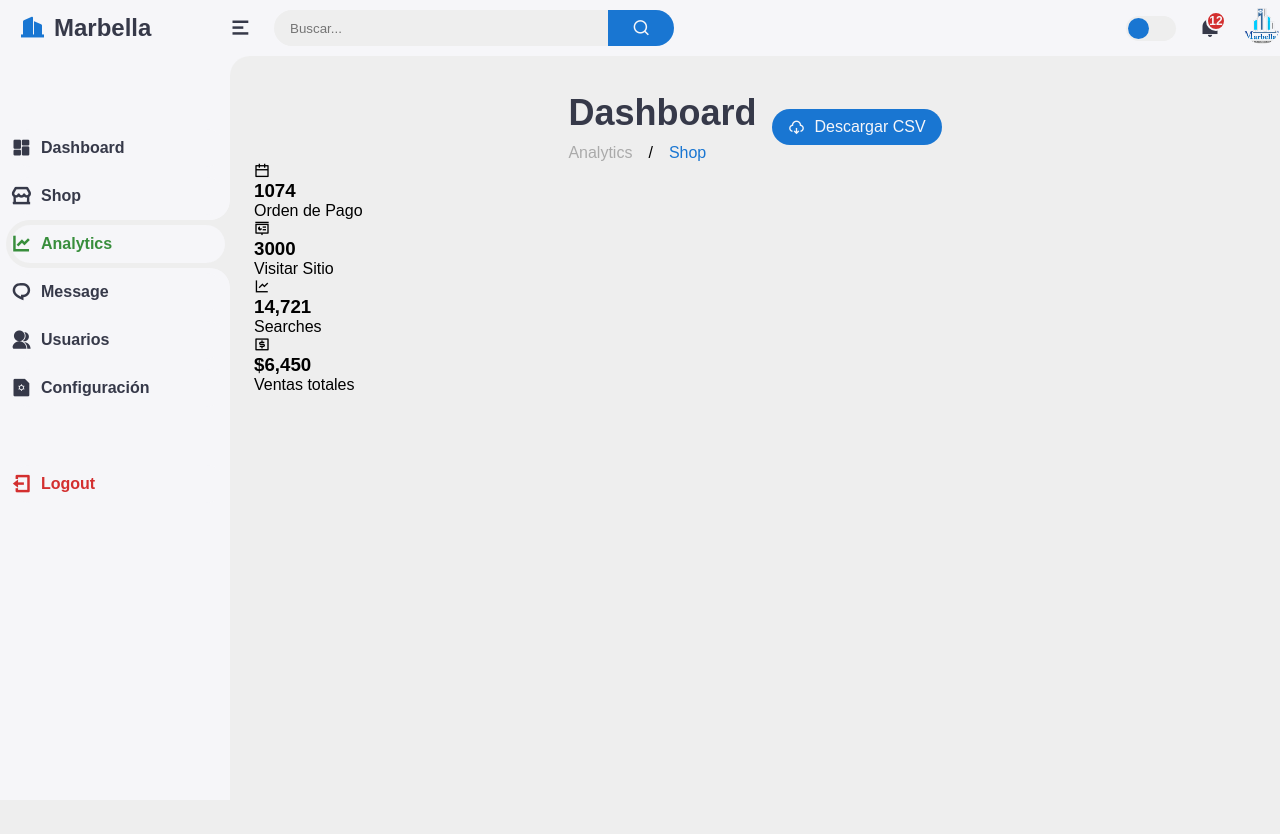
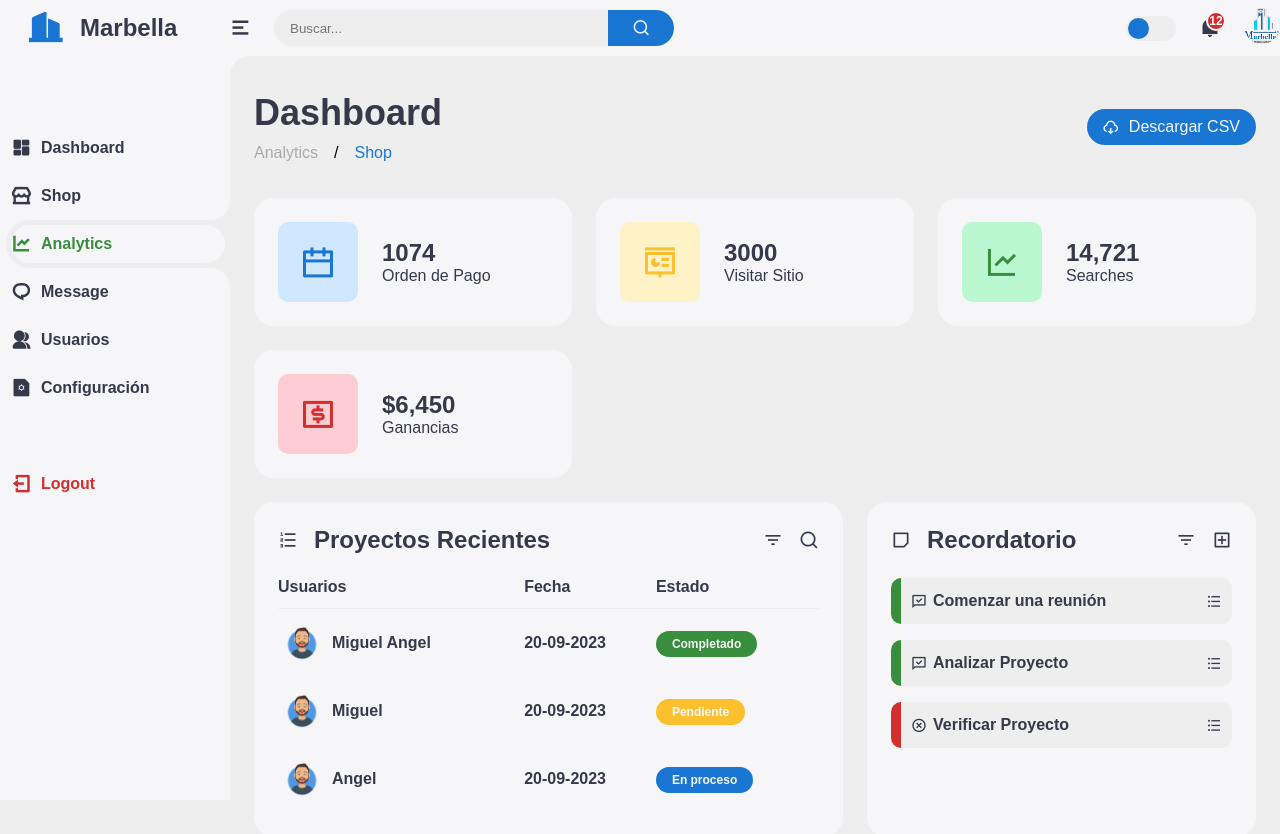
Before and after one commit to MiguelRequenaR/ConstrutoraMarbella, a React (Vite) app: page /dashboard in a window 1280 px wide. Shown: the top 834 px of the page. Before the commit the page ends 800 px from the top, so only its background shows below. Built offline with nearby package versions, Linux system fonts and the light colour scheme.

Commit message:
seventh commit

```diff
--- a/src/pages/Dashboard.jsx
+++ b/src/pages/Dashboard.jsx
@@ -1,6 +1,7 @@
 import 'remixicon/fonts/remixicon.css';
 import '../styles/dashboardstyle.css';
 import logoCM from '../assets/images/logoCM.png';
+import user from '../assets/images/usuario.png';
 
 function Dashboard() {
   return (
@@ -102,11 +103,96 @@ function Dashboard() {
                     <h3>
                         $6,450
                     </h3>
-                    <p>Ventas totales</p>
+                    <p>Ganancias</p>
                 </span>
                 </li>
             </ul>
 
+            <div className='bottom-data'>
+                <div className='orders'>
+                    <div className='header1'>
+                        <i className="ri-list-ordered"></i>
+                        <h3>Proyectos Recientes</h3>
+                        <i className="ri-filter-3-line"></i>
+                        <i className="ri-search-line"></i>
+                    </div>
+                    <table>
+                        <thead>
+                            <tr>
+                                <th>Usuarios</th>
+                                <th>Fecha</th>
+                                <th>Estado</th>
+                            </tr>
+                        </thead>
+                        <tbody>
+                            <tr>
+                                <td>
+                                    <img src={user} alt="" />
+                                    <p>Miguel Angel</p>
+                                </td>
+                                <td>20-09-2023</td>
+                                <td>
+                                    <span className='estado completado'>Completado</span>
+                                </td>
+                            </tr>
+                            <tr>
+                                <td>
+                                    <img src={user} alt="" />
+                                    <p>Miguel</p>
+                                </td>
+                                <td>20-09-2023</td>
+                                <td>
+                                    <span className='estado pendiente'>Pendiente</span>
+                                </td>
+                            </tr>
+                            <tr>
+                                <td>
+                                    <img src={user} alt="" />
+                                    <p>Angel</p>
+                                </td>
+                                <td>20-09-2023</td>
+                                <td>
+                                    <span className='estado proceso'>En proceso</span>
+                                </td>
+                            </tr>
+                        </tbody>
+                    </table>
+                </div>
+
+                <div className="alert">
+                    <div className="header1">
+                        <i className="ri-sticky-note-2-line"></i>
+                        <h3>Recordatorio</h3>
+                        <i className="ri-filter-3-line"></i>
+                        <i className="ri-add-box-line"></i>
+                    </div>
+                    <ul className='task-list'>
+                        <li className='completado'>
+                            <div className='task-title'>
+                                <i className="ri-chat-check-line"></i>
+                                <p>Comenzar una reunión</p>
+                            </div>
+                            <i className="ri-list-unordered"></i>
+                        </li>
+                        <li className='completado'>
+                            <div className='task-title'>
+                                <i className="ri-chat-check-line"></i>
+                                <p>Analizar Proyecto</p>
+                            </div>
+                            <i className="ri-list-unordered"></i>
+                        </li>
+                        <li className='no-completado'>
+                            <div className='task-title'>
+                                <i className="ri-close-circle-line"></i>
+                                <p>Verificar Proyecto</p>
+                            </div>
+                            <i className="ri-list-unordered"></i>
+                        </li>
+                    </ul>
+
+                </div>
+
+            </div>
         </main>
 
       </div>
--- a/src/styles/dashboardstyle.css
+++ b/src/styles/dashboardstyle.css
@@ -20,7 +20,7 @@
     font-family: 'Poppins', sans-serif;
 }
 
-.bx{
+.ri{
     font-size: 1.7rem;
 }
 
@@ -76,7 +76,7 @@ body{
 .sidebar .logo .logo-name span{
     color: var(--dark);
 }
-.sidebar .logo .bx{
+.sidebar .logo .ri-building-2-fill{
     min-width: 60px;
     display: flex;
     justify-content: center;
@@ -286,7 +286,7 @@ body{
 .content main .header1{
     display: flex;
     align-items: center;
-    justify-content: center;
+    justify-content: space-between;
     grid-gap: 16px;
     flex-wrap: wrap;
 }
@@ -326,5 +326,177 @@ body{
 }
 .content main .iconos1{
     display: grid;
-    grid-template-columns: repeat(auto-fit, minmax (240px, 1fr));
+    grid-template-columns: repeat(auto-fit, minmax(240px, 1fr));
+    grid-gap: 24px;
+    margin-top: 36px;
 }
+.content main .iconos1 li{
+    padding: 24px;
+    background: var(--light);
+    border-radius: 20px;
+    display: flex;
+    align-items: center;
+    grid-gap: 24px;
+    cursor: pointer;
+}
+.content main .iconos1 li i{
+    width: 80px;
+    height: 80px;
+    border-radius: 10px;
+    font-size: 36px;
+    display: flex;
+    align-items: center;
+    justify-content: center;
+}
+.content main .iconos1 li:nth-child(1) .ri-calendar-line{
+    background: var(--light-primary);
+    color: var(--primary);
+}
+.content main .iconos1 li:nth-child(2) .ri-slideshow-line{
+    background: var(--light-warning);
+    color: var(--warning);
+}
+.content main .iconos1 li:nth-child(3) .ri-line-chart-line{
+    background: var(--light-success);
+    color: var(--success);
+}
+.content main .iconos1 li:nth-child(4) .ri-money-dollar-box-line{
+    background: var(--light-danger);
+    color: var(--danger);
+}
+.content main .iconos1 li .info h3{
+    font-size: 24px;
+    font-weight: 600;
+    color: var(--dark);
+}
+.content main .iconos1 li .info p{
+    color: var(--dark);
+}
+.content main .bottom-data{
+    display: flex;
+    flex-wrap: wrap;
+    grid-gap: 24px;
+    margin-top: 24px;
+    width: 100%;
+    color: var(--dark);
+}
+.content main .bottom-data>div{
+    border-radius: 20px;
+    background: var(--light);
+    padding: 24px;
+    overflow-x: auto;
+}
+.content main .bottom-data .header1{
+    display: flex;
+    align-items: center;
+    grid-gap: 16px;
+    margin-bottom: 24px;
+}
+.content main .bottom-data .header1 h3{
+    margin-right: auto;
+    font-size: 24px;
+    font-weight: 600;
+}
+.content main .bottom-data .orders .header1 i{
+    font-size: 20px;
+    cursor: pointer;
+}
+.content main .bottom-data .orders{
+    flex-grow: 1;
+    flex-basis: 500px;
+}
+.content main .bottom-data .orders table{
+    width: 100%;
+    border-collapse: collapse;
+}
+.content main .bottom-data .orders table th{
+    padding-bottom: 12px;
+    font-size: 16px;
+    text-align: left;
+    border-bottom: 1px solid var(--grey);
+}
+.content main .bottom-data .orders table td{
+    padding: 16px 0;
+}
+.content main .bottom-data .orders table tr td:first-child{
+    display: flex;
+    align-items: center;
+    grid-gap: 12px;
+    padding-left: 6px;
+}
+.content main .bottom-data .orders table td img{
+    width: 36px;
+    height: 36px;
+    border-radius: 50%;
+    object-fit: cover;
+}
+.content main .bottom-data .orders table tbody tr{
+    cursor: pointer;
+    transition: all 0.3s ease;
+}
+.content main .bottom-data .orders table tbody tr td p{
+    font-weight: bold;
+}
+.content main .bottom-data .orders table tbody tr td{
+    font-weight: bold;
+}
+.content main .bottom-data .orders table tbody tr:hover{
+    background: var(--grey);
+}
+.content main .bottom-data .orders table tr td .estado{
+    font-size: 12px;
+    padding: 6px 16px;
+    color: var(--light);
+    border-radius: 20px;
+    font-weight: 700;
+}
+.content main .bottom-data .orders table tr td .estado.completado{
+    background: var(--success);
+}
+.content main .bottom-data .orders table tr td .estado.pendiente{
+    background: var(--warning);
+}
+.content main .bottom-data .orders table tr td .estado.proceso{
+    background: var(--primary);
+}
+.content main .bottom-data .alert{
+    flex-grow: 1;
+    flex-basis: 300px;
+}
+.content main .bottom-data .alert .header1 i{
+    font-size: 20px;
+    cursor: pointer;
+}
+.content main .bottom-data .alert .task-list{
+    width: 100%;
+}
+.content main .bottom-data .alert .task-list li{
+    width: 100%;
+    margin-bottom: 16px;
+    background: var(--grey);
+    padding: 14px 10px;
+    border-radius: 10px;
+    display: flex;
+    align-items: center;
+    justify-content: space-between;
+}
+.content main .bottom-data .alert .task-list li .task-title{
+    display: flex;
+    align-items: center;
+}
+.content main .bottom-data .alert .task-list li .task-title p{
+    margin-left: 6px;
+    font-weight: bold;
+}
+.content main .bottom-data .alert .task-list li .ri{
+    cursor: pointer;
+}
+.content main .bottom-data .alert .task-list li.completado{
+    border-left: 10px solid var(--success);
+}
+.content main .bottom-data .alert .task-list li.no-completado{
+    border-left: 10px solid var(--danger);
+}
+.content main .bottom-data .alert .task-list li:last-child{
+    margin-bottom: 0;
+}
```
Also changed, not shown: src/assets/images/usuario.png (added).
